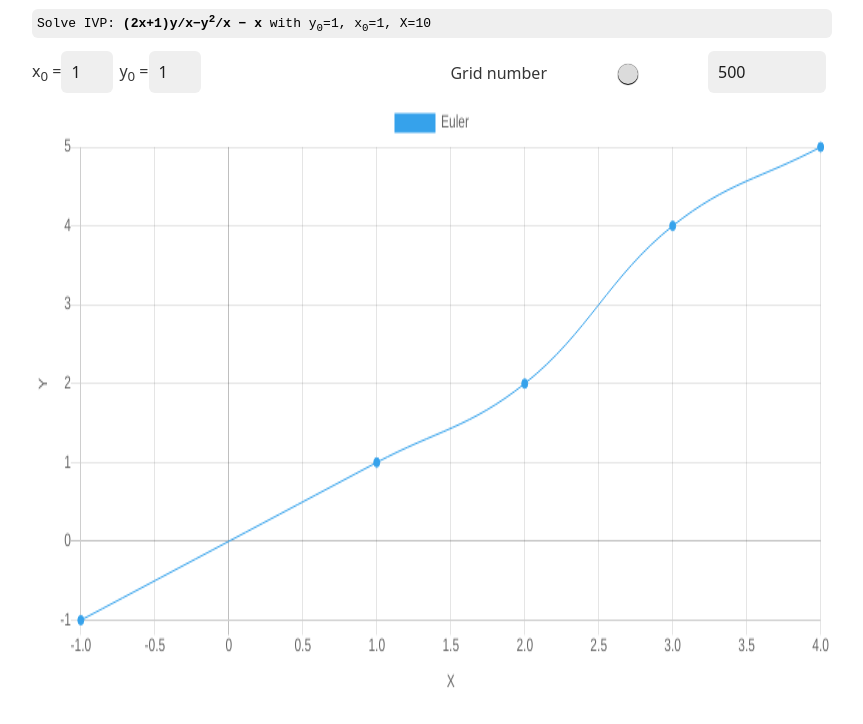
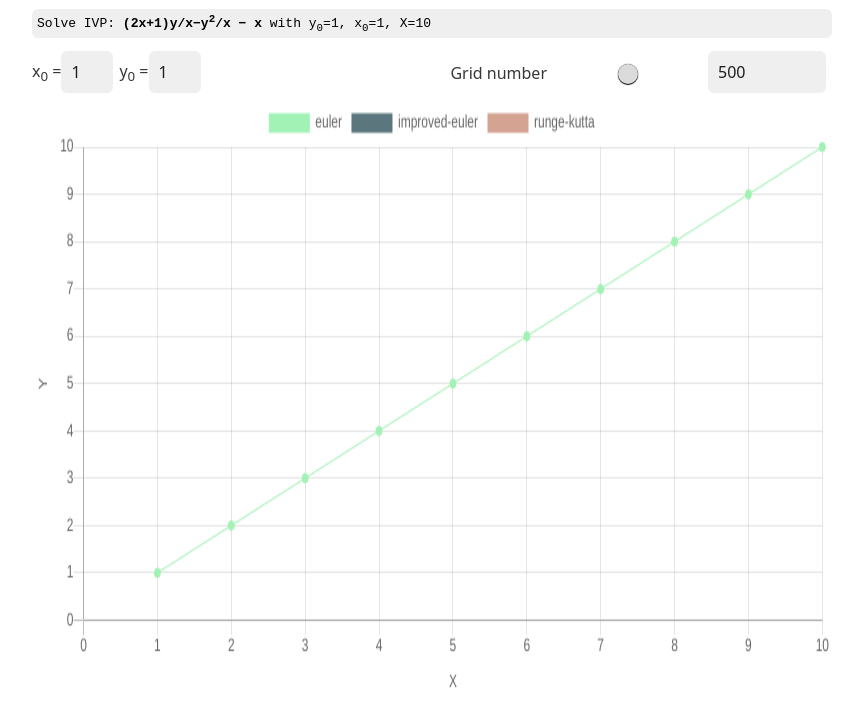
Before and after one commit to VanishMax/solving-de, a plain HTML site: page index.html in a window 1280 px wide. Shown: the part 76-800 px from the top of the page, without its empty margins (208-1071 px from the left). Drawn offline with nearby package versions, Linux system fonts and the light colour scheme.

Commit message:
Make Euler method work

```diff
--- a/code.js
+++ b/code.js
@@ -1,43 +1,43 @@
 // import {options, datasetConfig, gridNum, canvas} from './config';
 
-let gridNum = 500;
+let gridNum = 10;
+let x0 = 1;
+let y0 = 1;
+
+let chart;
+window.onload = function() {
+  chart = new Chart(canvas, {
+    type: 'line',
+    label: 'Solution',
+    data: {
+      datasets: []
+    },
+    options: options
+  });
+  updateChart();
+};
+
+const updateChart = () => {
+  chart.data.datasets = [];
+  for (mtd of methods) {
+    chart.data.datasets.push({
+      label: mtd,
+      data: method(mtd, parseFloat(x0), parseFloat(y0), parseFloat(gridNum)),
+      ...datasetConfig(randColor()),
+    })
+  }
+  chart.update();
+};
+
 const changeGrid = e => {
   document.querySelector('#grid').value = e.target.value;
   document.querySelector('#grid-num').value = e.target.value;
   gridNum = e.target.value;
+  updateChart()
 };
 
-let x0 = 1;
-let y0 = 1;
 const changeInitial = (e, name) => {
   if (name === 'x') x0 = e.target.value;
   if (name === 'y') y0 = e.target.value;
+  updateChart()
 };
-
-let chart = new Chart(canvas, {
-  type: 'line',
-  label: 'Solution',
-  data: {
-    datasets: [{
-      label: 'Euler',
-      data: [{
-        x: -1,
-        y: -1,
-      }, {
-        x: 1,
-        y: 1,
-      }, {
-        x: 2,
-        y: 2,
-      }, {
-        x: 3,
-        y: 4,
-      }, {
-        x: 4,
-        y: 5,
-      },],
-      ...datasetConfig('rgba(54, 162, 235, 1)'),
-    }]
-  },
-  options: options
-});
--- a/config.js
+++ b/config.js
@@ -1,4 +1,6 @@
 let canvas = document.getElementById('canvas');
+
+const methods = ['euler', 'improved-euler', 'runge-kutta'];
 
 const datasetConfig = (color) => ({
   fill: false,
@@ -14,6 +16,9 @@ const options = {
   title: {
     display: false,
     text: ''
+  },
+  animation: {
+    duration: 0
   },
   tooltips: {
     mode: 'index',
@@ -43,3 +48,11 @@ const options = {
     }]
   }
 };
+
+const randColor = () => {
+  const MAX_COLOR_NUM = 255;
+  const red = Math.floor(MAX_COLOR_NUM * Math.random());
+  const green = Math.floor(MAX_COLOR_NUM * Math.random());
+  const blue = Math.floor(MAX_COLOR_NUM * Math.random());
+  return `rgb(${red}, ${green}, ${blue})`;
+};
--- a/index.html
+++ b/index.html
@@ -31,6 +31,7 @@
     <canvas id="canvas"></canvas>
 
     <script type="text/javascript" src="config.js"></script>
+    <script type="text/javascript" src="methods.js"></script>
     <script type="text/javascript" src="code.js"></script>
 </body>
 </html>
--- /dev/null
+++ b/methods.js
@@ -0,0 +1,33 @@
+const MAX_X = 10;
+
+const func = (x, y) => {
+  return (2*x+1)*(y/x) - (y*y)/x - x;
+};
+
+const euler = (x0, y0, n) => {
+  const h = MAX_X / n;
+  let points = [];
+  while (x0 <= MAX_X) {
+    points.push({
+      x: x0,
+      y: y0,
+    });
+    y0 = y0 + h * func(x0, y0);
+    x0 = x0 + h;
+  }
+  console.log(points);
+  return points;
+};
+
+const method = (name, x0, y0, n) => {
+  switch (name) {
+    case 'euler':
+      return euler(x0, y0, n);
+    case 'improved-euler':
+      break;
+    case 'runge-kutta':
+      break;
+    default:
+      break;
+  }
+};
```
